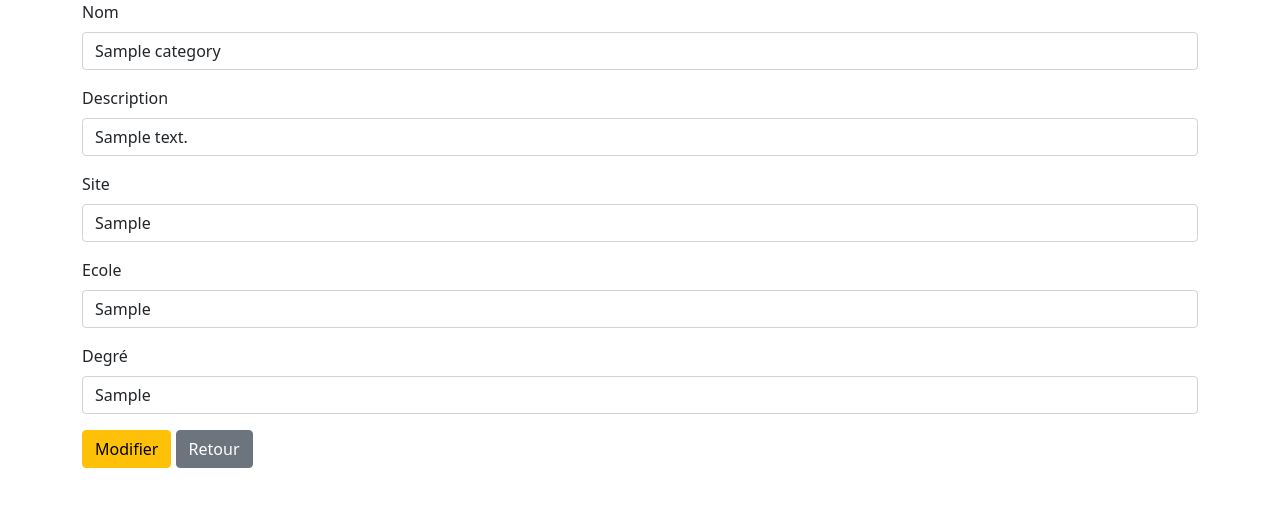
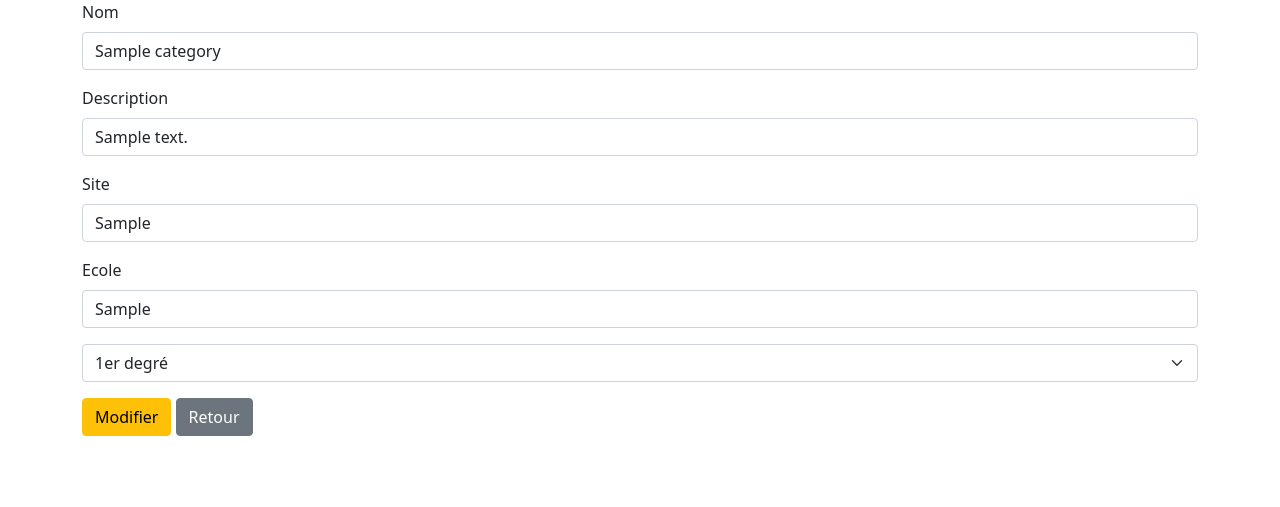
Before and after one commit to Nandoby/enseignement, a PHP site: page /admin/modify.php?id=1 in a window 1280 px wide. Shown: the top 507 px of the page. Run offline with PHP 8.4, Linux system fonts and the light colour scheme; the visitor is signed in with stand-in values (Sample User, id 1); tables that the repository leaves empty or names only in its code hold one stand-in row (values such as "Sample post").

Commit message:
ajout des select

```diff
--- a/admin/modify.php
+++ b/admin/modify.php
@@ -1,5 +1,6 @@
 <?php
 session_start();
+
 
 if (!isset($_SESSION['login'])) {
     header("LOCATION:index.php");
@@ -31,9 +32,9 @@ require '../connect_database.php'
 
 <div class="container">
 
-    <?php if(isset($success)) echo '<p class="alert alert-success">' . $success . '</p>' ?>
+    <?php if (isset($success)) echo '<p class="alert alert-success">' . $success . '</p>' ?>
 
-    <form action="treatmentModify.php?id=<?=$id?>" method="POST">
+    <form action="treatmentModify.php?id=<?= $id ?>" method="POST">
 
         <?php
         $query = $database->prepare("SELECT * FROM categories WHERE id = ?");
@@ -48,7 +49,8 @@ require '../connect_database.php'
 
             <div class="mb-3">
                 <label for="descript" class="form-label">Description</label>
-            <input class="form-control" type="text" id="descript" name="descript" value="<?= $data['description']?>">
+                <input class="form-control" type="text" id="descript" name="descript"
+                       value="<?= $data['description'] ?>">
             </div>
 
             <div class="mb-3">
@@ -60,11 +62,14 @@ require '../connect_database.php'
                 <label for="site" class="form-label">Ecole</label>
                 <input class="form-control" type="text" id="site" name="ecole" value="<?= $data['ecole'] ?>">
             </div>
+            <div class="mb-3">
+                <select name="degree" class="form-select">
+                    <option value="1" <?php if ($data['degree'] == 1) echo 'selected' ?>>1er degré</option>
+                    <option value="2" <?php if ($data['degree'] == 2) echo 'selected' ?>>2ème degré</option>
+                    <option value="3" <?php if ($data['degree'] == 3) echo 'selected' ?>>3ème degré</option>
+                </select>
+            </div>
 
-        <div class="mb-3">
-            <label for="degree" class="form-label">Degré</label>
-            <input class="form-control" type="text" id="degree" name="degree" value="<?= $data['degree'] ?>">
-        </div>
             <input class="btn btn-warning" type="submit" value="Modifier">
             <a class="btn btn-secondary" href="sections.php">Retour</a>
 
```
Lines whose indentation alone changed are shown as unchanged.
